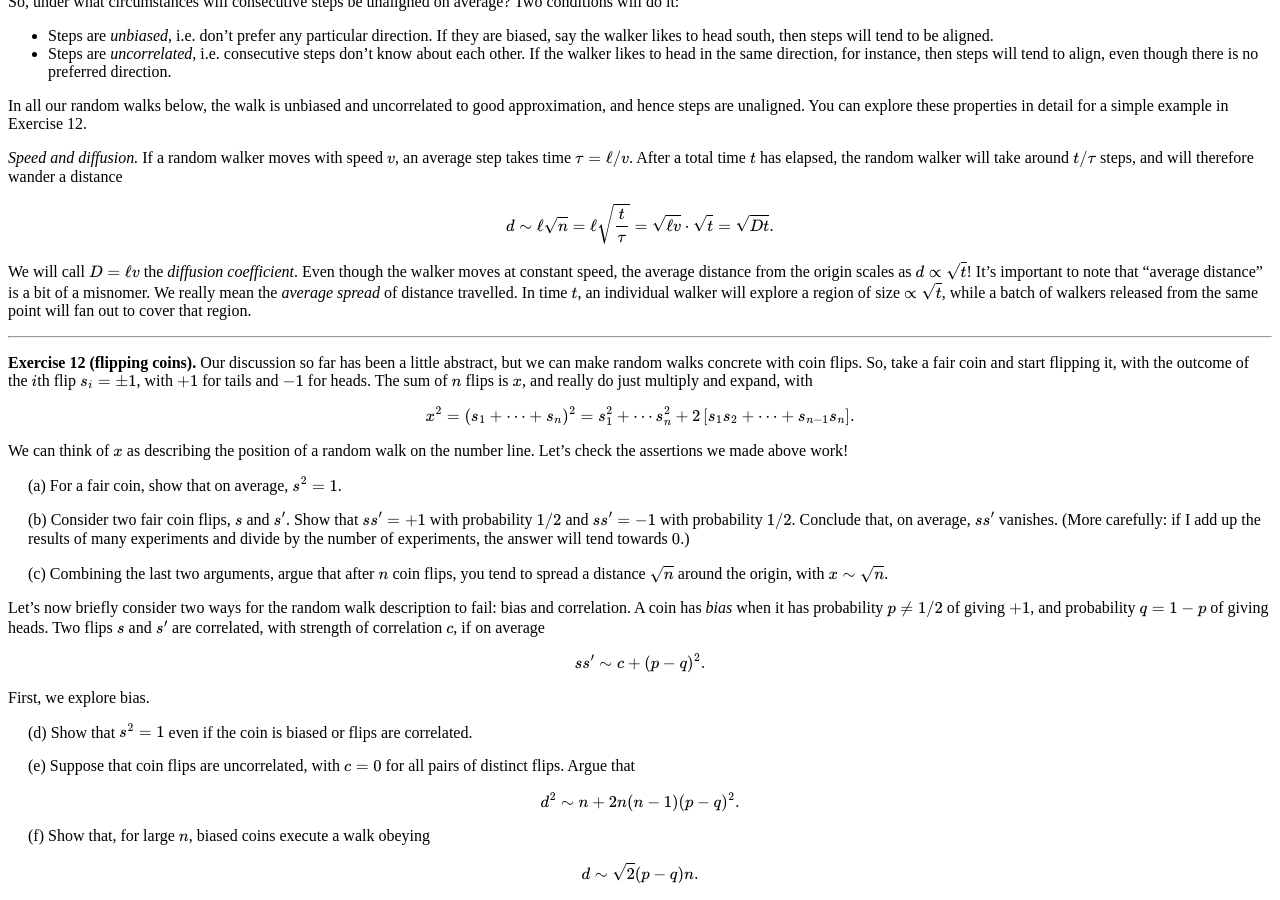
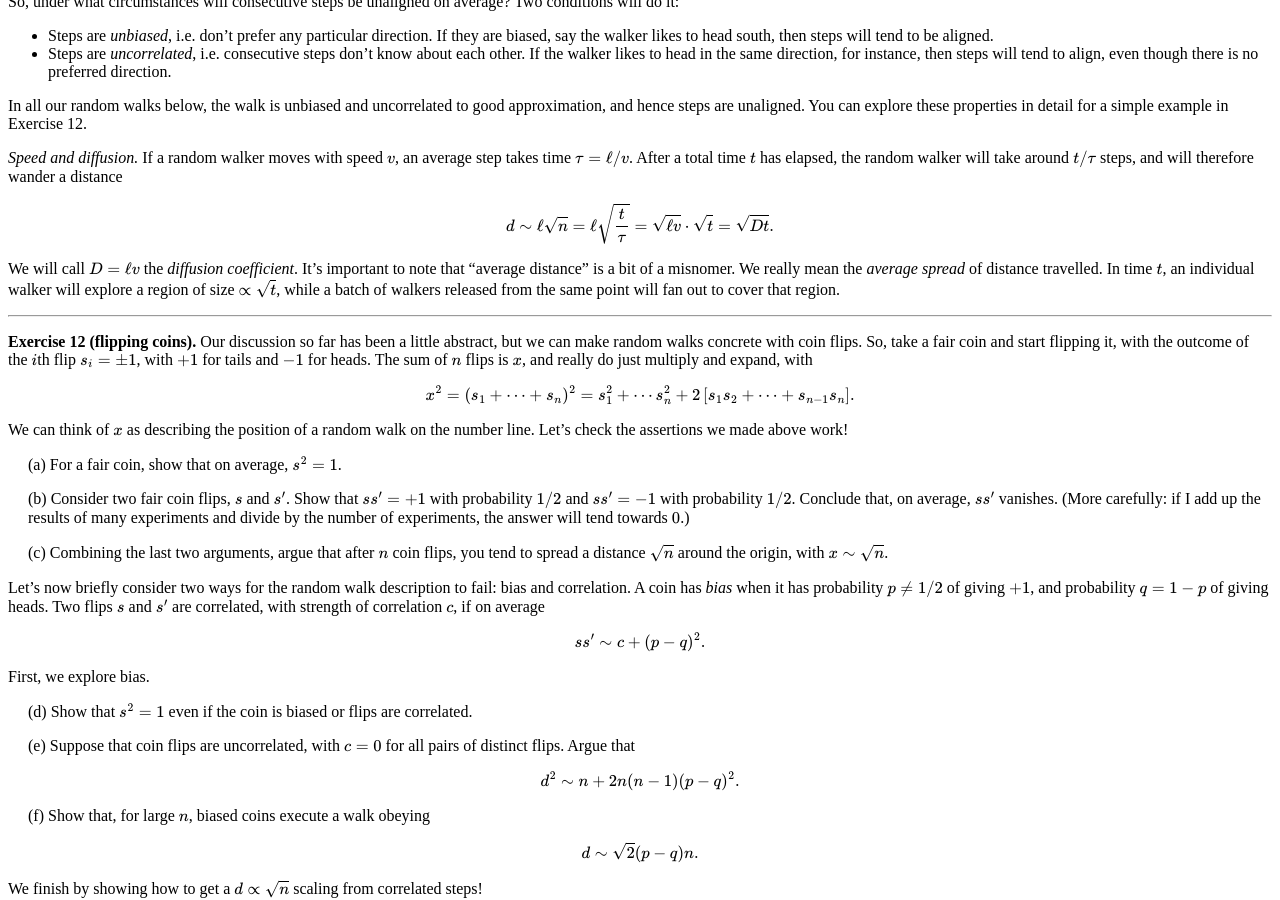
Before and after one commit to hapax/hapax.github.io, a Jekyll site: the page built from assets/simple-physics.md, in a window 1280 px wide and 900 px high, scrolled down 17879 px. Built offline with Jekyll 4.4.1, drawn with Linux system fonts in a browser that asks for light colours; our own code applies the rules of GitHub Pages for plain Markdown files; formulas are drawn with MathJax 3; a script that is not in the unit is left out.

Commit message:
Update simple-physics.md

```diff
--- a/assets/simple-physics.md
+++ b/assets/simple-physics.md
@@ -1248,8 +1248,6 @@ d \sim \ell \sqrt{n} = \ell \sqrt{\frac{t}{\tau}} =
 $$
 
 We will call $D = \ell v$ the *diffusion coefficient*.
-Even though the walker moves at constant speed, the average distance
-from the origin scales as $d \propto \sqrt{t}$!
 It's important to note that "average distance" is a bit of a
 misnomer.
 We really mean the *average spread* of distance travelled.
```
